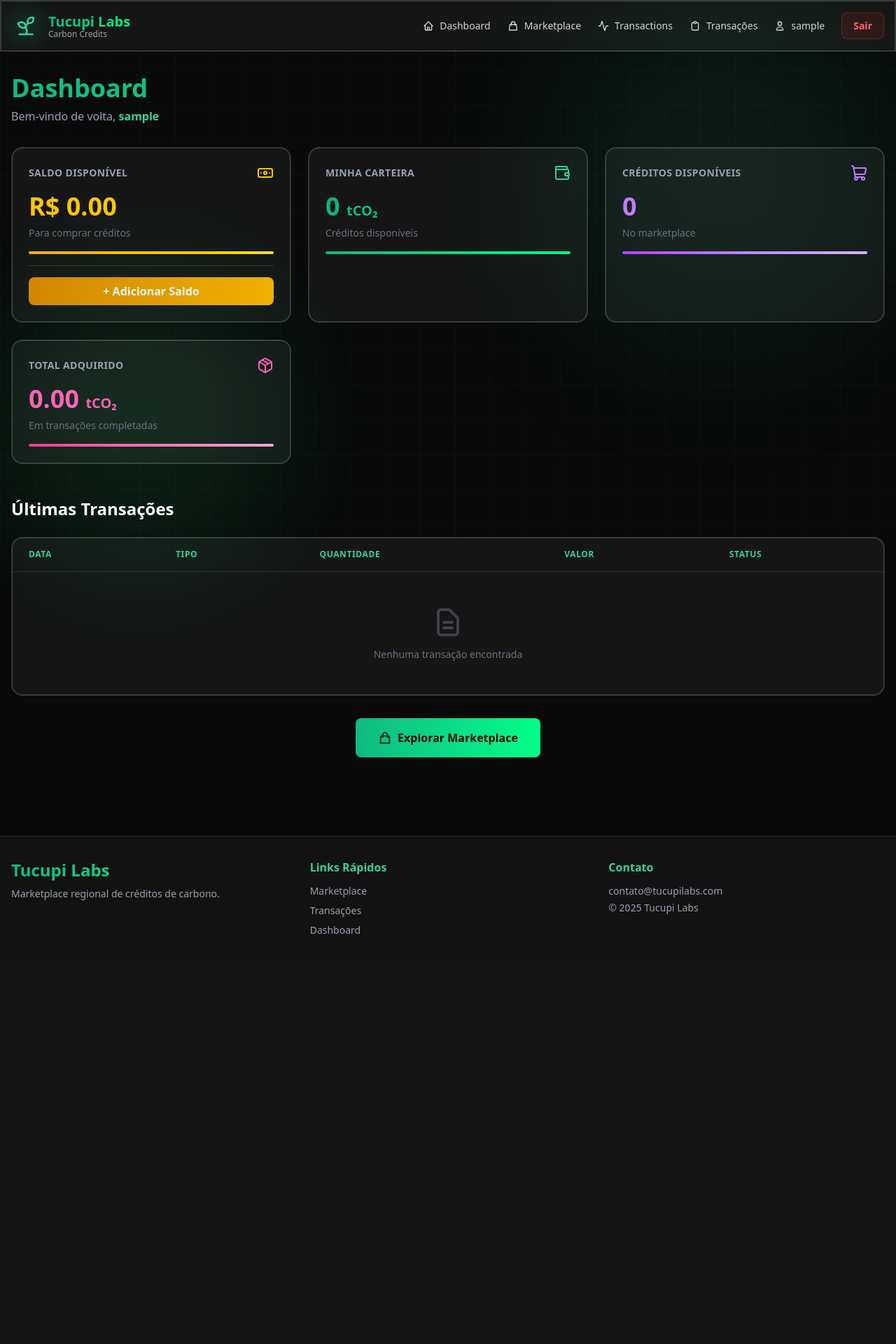
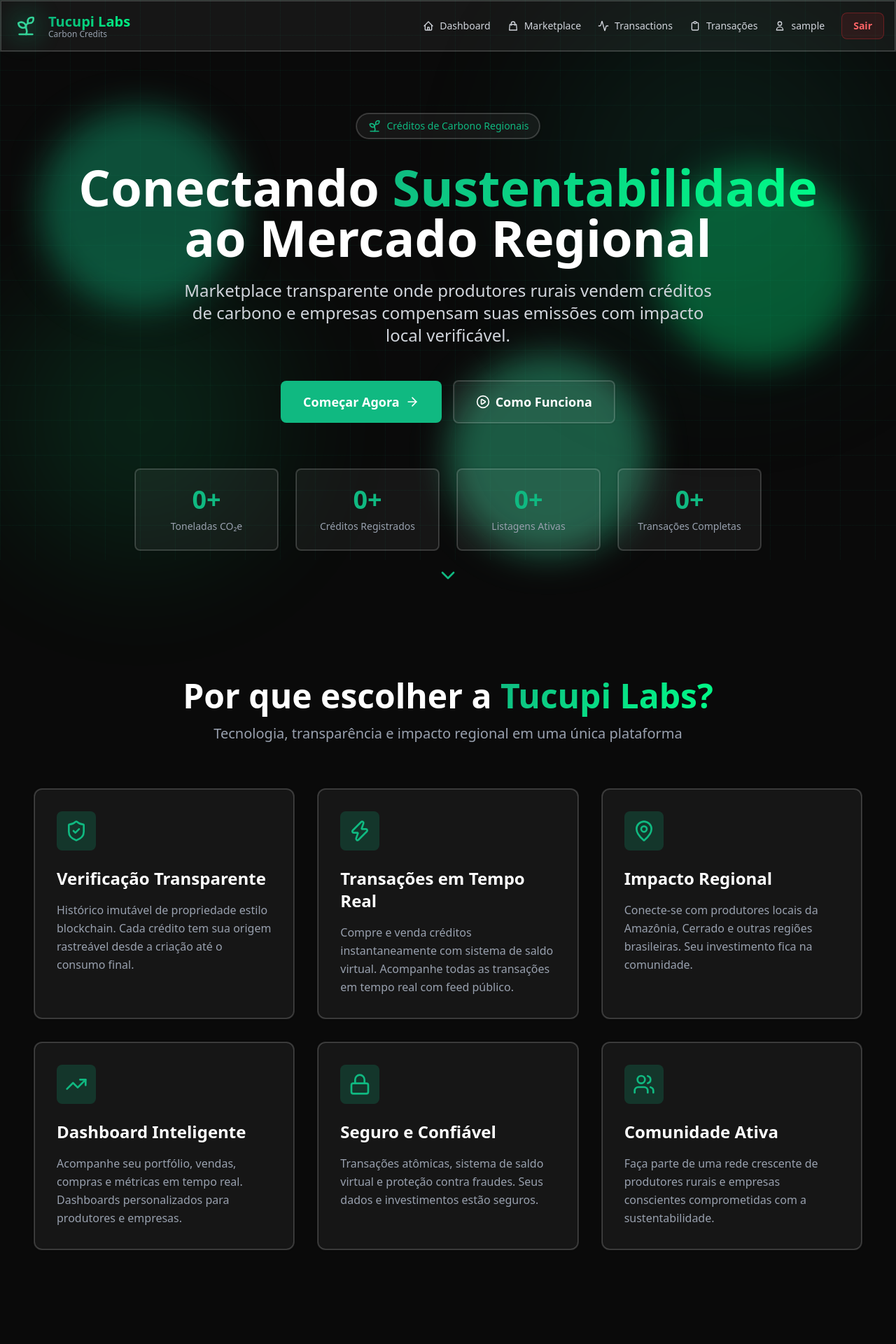
Before and after one commit to D-camara/Tucupy-Labs, a Django app: page / in a window 1280 px wide. Shown: the top 1920 px of the page at 70% size. Before the commit the page ends 1334 px from the top, so only its background shows below. Run offline with Django 5.2, Linux system fonts and the light colour scheme; the visitor is signed in with stand-in values (Sample User, id 1); data that the repository does not hold is empty; style sheets or scripts are compiled from the project's sources; some libraries are stand-ins or nearby versions.

Commit message:
Add public landing page and update navigation
Introduces a new public landing page at the root URL ('/') with real-time stats and feature highlights. Updates dashboard routing to '/dashboard/' for authenticated users, adds a landing_page view, and refactors navbar links for improved navigation and conditional display based on authentication.

```diff
--- a/dashboard/urls.py
+++ b/dashboard/urls.py
@@ -4,5 +4,6 @@
 app_name = "dashboard"
 
 urlpatterns = [
-    path("", views.index, name="index"),
+    path("dashboard/", views.index, name="index"),
+    path("", views.landing_page, name="landing"),
 ]
--- a/dashboard/views.py
+++ b/dashboard/views.py
@@ -3,6 +3,19 @@
 from credits.models import CarbonCredit, CreditListing
 from transactions.models import Transaction
 from django.db.models import Sum
+
+
+def landing_page(request):
+    """Landing page pública para visitantes não autenticados."""
+    # Estatísticas públicas
+    context = {
+        'total_credits': CarbonCredit.objects.count(),
+        'total_listings': CreditListing.objects.filter(is_active=True).count(),
+        'total_transactions': Transaction.objects.filter(status='COMPLETED').count(),
+        'total_co2': CarbonCredit.objects.aggregate(total=Sum('amount'))['total'] or 0,
+    }
+    return render(request, "landing.html", context)
+
 
 @login_required
 def index(request):
--- a/templates/components/navbar.html
+++ b/templates/components/navbar.html
@@ -2,7 +2,7 @@
   <div class="container mx-auto px-4 py-4">
     <div class="flex items-center justify-between">
       <!-- Logo -->
-      <a href="/" class="flex items-center gap-3 group">
+      <a href="{% url 'dashboard:landing' %}" class="flex items-center gap-3 group">
         <div class="relative">
           <div class="absolute inset-0 bg-tucupi-green-500 opacity-20 blur-lg group-hover:opacity-40 transition"></div>
           <div class="relative w-10 h-10 rounded-lg flex items-center justify-center">
@@ -17,14 +17,16 @@
 
       <!-- Desktop Navigation -->
       <nav class="hidden md:flex items-center gap-6">
-        <a href="/" class="text-sm font-medium text-gray-300 hover:text-tucupi-green-400 transition flex items-center gap-2 group">
+        {% if user.is_authenticated %}
+        <a href="{% url 'dashboard:index' %}" class="text-sm font-medium text-gray-300 hover:text-tucupi-green-400 transition flex items-center gap-2 group">
           <svg class="w-4 h-4 group-hover:scale-110 transition" fill="none" stroke="currentColor" viewBox="0 0 24 24">
             <path stroke-linecap="round" stroke-linejoin="round" stroke-width="2" d="M3 12l2-2m0 0l7-7 7 7M5 10v10a1 1 0 001 1h3m10-11l2 2m-2-2v10a1 1 0 01-1 1h-3m-6 0a1 1 0 001-1v-4a1 1 0 011-1h2a1 1 0 011 1v4a1 1 0 001 1m-6 0h6"/>
           </svg>
           Dashboard
         </a>
+        {% endif %}
 
-        <a href="/credits/" class="text-sm font-medium text-gray-300 hover:text-tucupi-green-400 transition flex items-center gap-2 group">
+        <a href="{% url 'credits_marketplace' %}" class="text-sm font-medium text-gray-300 hover:text-tucupi-green-400 transition flex items-center gap-2 group">
           <svg class="w-4 h-4 group-hover:scale-110 transition" fill="none" stroke="currentColor" viewBox="0 0 24 24">
             <path stroke-linecap="round" stroke-linejoin="round" stroke-width="2" d="M16 11V7a4 4 0 00-8 0v4M5 9h14l1 12H4L5 9z"/>
           </svg>
@@ -74,10 +76,12 @@
 
     <!-- Mobile Navigation -->
     <nav id="mobile-menu" class="hidden md:hidden mt-4 pb-4 space-y-2 border-t border-white/10 pt-4">
-      <a href="/" class="block px-4 py-2 text-sm font-medium text-gray-300 hover:bg-tucupi-green-500/10 hover:text-tucupi-green-400 rounded-lg transition">
+      {% if user.is_authenticated %}
+      <a href="{% url 'dashboard:index' %}" class="block px-4 py-2 text-sm font-medium text-gray-300 hover:bg-tucupi-green-500/10 hover:text-tucupi-green-400 rounded-lg transition">
         Dashboard
       </a>
-      <a href="/credits/" class="block px-4 py-2 text-sm font-medium text-gray-300 hover:bg-tucupi-green-500/10 hover:text-tucupi-green-400 rounded-lg transition">
+      {% endif %}
+      <a href="{% url 'credits_marketplace' %}" class="block px-4 py-2 text-sm font-medium text-gray-300 hover:bg-tucupi-green-500/10 hover:text-tucupi-green-400 rounded-lg transition">
         Marketplace
       </a>
       <a href="{% url 'public_transactions' %}" class="block px-4 py-2 text-sm font-medium text-gray-300 hover:bg-tucupi-green-500/10 hover:text-tucupi-green-400 rounded-lg transition">
--- /dev/null
+++ b/templates/landing.html
@@ -0,0 +1,452 @@
+{% extends "base.html" %}
+{% load static %}
+
+{% block title %}Tucupi Labs · Marketplace de Créditos de Carbono{% endblock %}
+
+{% block content %}
+<!-- Hero Section -->
+<section class="relative min-h-screen flex items-center justify-center overflow-hidden -mt-8">
+  <!-- Animated background elements -->
+  <div class="absolute inset-0">
+    <div class="absolute top-20 left-10 w-72 h-72 bg-tucupi-green-500 rounded-full mix-blend-multiply filter blur-xl opacity-20 animate-pulse"></div>
+    <div class="absolute top-40 right-10 w-72 h-72 bg-tucupi-accent rounded-full mix-blend-multiply filter blur-xl opacity-20 animate-pulse delay-1000"></div>
+    <div class="absolute bottom-20 left-1/2 w-72 h-72 bg-tucupi-green-400 rounded-full mix-blend-multiply filter blur-xl opacity-20 animate-pulse delay-2000"></div>
+  </div>
+
+  <div class="relative z-10 max-w-7xl mx-auto px-4 sm:px-6 lg:px-8 text-center">
+    <!-- Logo/Badge -->
+    <div class="flex justify-center mb-8 animate-fade-in">
+      <div class="inline-flex items-center gap-2 px-4 py-2 rounded-full glass border border-tucupi-green-500/30">
+        <i data-lucide="sprout" class="w-5 h-5 text-tucupi-green-500"></i>
+        <span class="text-sm font-medium text-tucupi-green-500">Créditos de Carbono Regionais</span>
+      </div>
+    </div>
+
+    <!-- Main Heading -->
+    <h1 class="text-5xl sm:text-6xl lg:text-7xl font-bold mb-6 animate-slide-up">
+      Conectando
+      <span class="text-gradient">Sustentabilidade</span>
+      <br />ao Mercado Regional
+    </h1>
+
+    <!-- Subheading -->
+    <p class="text-xl sm:text-2xl text-gray-300 mb-12 max-w-3xl mx-auto animate-slide-up delay-200">
+      Marketplace transparente onde produtores rurais vendem créditos de carbono
+      e empresas compensam suas emissões com impacto local verificável.
+    </p>
+
+    <!-- CTA Buttons -->
+    <div class="flex flex-col sm:flex-row gap-4 justify-center items-center mb-16 animate-slide-up delay-300">
+      <a href="{% url 'accounts:register' %}"
+         class="group px-8 py-4 bg-tucupi-green-500 text-white rounded-lg font-semibold text-lg hover-glow flex items-center gap-2 transition-all">
+        Começar Agora
+        <i data-lucide="arrow-right" class="w-5 h-5 group-hover:translate-x-1 transition-transform"></i>
+      </a>
+      <a href="#como-funciona"
+         class="px-8 py-4 glass border border-tucupi-green-500/30 text-white rounded-lg font-semibold text-lg hover:border-tucupi-green-500 transition-all flex items-center gap-2">
+        <i data-lucide="play-circle" class="w-5 h-5"></i>
+        Como Funciona
+      </a>
+    </div>
+
+    <!-- Stats -->
+    <div class="grid grid-cols-2 sm:grid-cols-4 gap-6 max-w-4xl mx-auto animate-fade-in delay-500">
+      <div class="glass rounded-lg p-6 hover-glow">
+        <div class="text-3xl sm:text-4xl font-bold text-tucupi-green-500 mb-2">
+          {{ total_co2|floatformat:0 }}+
+        </div>
+        <div class="text-sm text-gray-400">Toneladas CO₂e</div>
+      </div>
+      <div class="glass rounded-lg p-6 hover-glow">
+        <div class="text-3xl sm:text-4xl font-bold text-tucupi-green-500 mb-2">
+          {{ total_credits }}+
+        </div>
+        <div class="text-sm text-gray-400">Créditos Registrados</div>
+      </div>
+      <div class="glass rounded-lg p-6 hover-glow">
+        <div class="text-3xl sm:text-4xl font-bold text-tucupi-green-500 mb-2">
+          {{ total_listings }}+
+        </div>
+        <div class="text-sm text-gray-400">Listagens Ativas</div>
+      </div>
+      <div class="glass rounded-lg p-6 hover-glow">
+        <div class="text-3xl sm:text-4xl font-bold text-tucupi-green-500 mb-2">
+          {{ total_transactions }}+
+        </div>
+        <div class="text-sm text-gray-400">Transações Completas</div>
+      </div>
+    </div>
+  </div>
+
+  <!-- Scroll indicator -->
+  <div class="absolute bottom-8 left-1/2 transform -translate-x-1/2 animate-bounce">
+    <i data-lucide="chevron-down" class="w-8 h-8 text-tucupi-green-500"></i>
+  </div>
+</section>
+
+<!-- Features Section -->
+<section class="py-24 relative">
+  <div class="max-w-7xl mx-auto px-4 sm:px-6 lg:px-8">
+    <!-- Section Header -->
+    <div class="text-center mb-16">
+      <h2 class="text-4xl sm:text-5xl font-bold mb-4">
+        Por que escolher a <span class="text-gradient">Tucupi Labs?</span>
+      </h2>
+      <p class="text-xl text-gray-400 max-w-2xl mx-auto">
+        Tecnologia, transparência e impacto regional em uma única plataforma
+      </p>
+    </div>
+
+    <!-- Features Grid -->
+    <div class="grid md:grid-cols-3 gap-8">
+      <!-- Feature 1 -->
+      <div class="glass rounded-xl p-8 hover-glow group">
+        <div class="w-14 h-14 bg-tucupi-green-500/20 rounded-lg flex items-center justify-center mb-6 group-hover:scale-110 transition-transform">
+          <i data-lucide="shield-check" class="w-8 h-8 text-tucupi-green-500"></i>
+        </div>
+        <h3 class="text-2xl font-bold mb-4">Verificação Transparente</h3>
+        <p class="text-gray-400 leading-relaxed">
+          Histórico imutável de propriedade estilo blockchain.
+          Cada crédito tem sua origem rastreável desde a criação até o consumo final.
+        </p>
+      </div>
+
+      <!-- Feature 2 -->
+      <div class="glass rounded-xl p-8 hover-glow group">
+        <div class="w-14 h-14 bg-tucupi-green-500/20 rounded-lg flex items-center justify-center mb-6 group-hover:scale-110 transition-transform">
+          <i data-lucide="zap" class="w-8 h-8 text-tucupi-green-500"></i>
+        </div>
+        <h3 class="text-2xl font-bold mb-4">Transações em Tempo Real</h3>
+        <p class="text-gray-400 leading-relaxed">
+          Compre e venda créditos instantaneamente com sistema de saldo virtual.
+          Acompanhe todas as transações em tempo real com feed público.
+        </p>
+      </div>
+
+      <!-- Feature 3 -->
+      <div class="glass rounded-xl p-8 hover-glow group">
+        <div class="w-14 h-14 bg-tucupi-green-500/20 rounded-lg flex items-center justify-center mb-6 group-hover:scale-110 transition-transform">
+          <i data-lucide="map-pin" class="w-8 h-8 text-tucupi-green-500"></i>
+        </div>
+        <h3 class="text-2xl font-bold mb-4">Impacto Regional</h3>
+        <p class="text-gray-400 leading-relaxed">
+          Conecte-se com produtores locais da Amazônia, Cerrado e outras regiões brasileiras.
+          Seu investimento fica na comunidade.
+        </p>
+      </div>
+
+      <!-- Feature 4 -->
+      <div class="glass rounded-xl p-8 hover-glow group">
+        <div class="w-14 h-14 bg-tucupi-green-500/20 rounded-lg flex items-center justify-center mb-6 group-hover:scale-110 transition-transform">
+          <i data-lucide="trending-up" class="w-8 h-8 text-tucupi-green-500"></i>
+        </div>
+        <h3 class="text-2xl font-bold mb-4">Dashboard Inteligente</h3>
+        <p class="text-gray-400 leading-relaxed">
+          Acompanhe seu portfólio, vendas, compras e métricas em tempo real.
+          Dashboards personalizados para produtores e empresas.
+        </p>
+      </div>
+
+      <!-- Feature 5 -->
+      <div class="glass rounded-xl p-8 hover-glow group">
+        <div class="w-14 h-14 bg-tucupi-green-500/20 rounded-lg flex items-center justify-center mb-6 group-hover:scale-110 transition-transform">
+          <i data-lucide="lock" class="w-8 h-8 text-tucupi-green-500"></i>
+        </div>
+        <h3 class="text-2xl font-bold mb-4">Seguro e Confiável</h3>
+        <p class="text-gray-400 leading-relaxed">
+          Transações atômicas, sistema de saldo virtual e proteção contra fraudes.
+          Seus dados e investimentos estão seguros.
+        </p>
+      </div>
+
+      <!-- Feature 6 -->
+      <div class="glass rounded-xl p-8 hover-glow group">
+        <div class="w-14 h-14 bg-tucupi-green-500/20 rounded-lg flex items-center justify-center mb-6 group-hover:scale-110 transition-transform">
+          <i data-lucide="users" class="w-8 h-8 text-tucupi-green-500"></i>
+        </div>
+        <h3 class="text-2xl font-bold mb-4">Comunidade Ativa</h3>
+        <p class="text-gray-400 leading-relaxed">
+          Faça parte de uma rede crescente de produtores rurais e empresas conscientes
+          comprometidas com a sustentabilidade.
+        </p>
+      </div>
+    </div>
+  </div>
+</section>
+
+<!-- Como Funciona Section -->
+<section id="como-funciona" class="py-24 relative">
+  <div class="max-w-7xl mx-auto px-4 sm:px-6 lg:px-8">
+    <!-- Section Header -->
+    <div class="text-center mb-16">
+      <h2 class="text-4xl sm:text-5xl font-bold mb-4">
+        Como <span class="text-gradient">Funciona?</span>
+      </h2>
+      <p class="text-xl text-gray-400 max-w-2xl mx-auto">
+        Três passos simples para começar a compensar ou monetizar carbono
+      </p>
+    </div>
+
+    <!-- Steps -->
+    <div class="relative">
+      <!-- Connection line -->
+      <div class="hidden lg:block absolute top-1/2 left-0 right-0 h-0.5 bg-gradient-to-r from-tucupi-green-500/0 via-tucupi-green-500/50 to-tucupi-green-500/0 transform -translate-y-1/2"></div>
+
+      <div class="grid lg:grid-cols-3 gap-12 relative">
+        <!-- Step 1 - Para Produtores -->
+        <div class="relative">
+          <div class="glass rounded-xl p-8 hover-glow">
+            <div class="flex items-center justify-center w-16 h-16 bg-tucupi-green-500 text-white rounded-full text-2xl font-bold mb-6 mx-auto">
+              1
+            </div>
+            <div class="text-center">
+              <h3 class="text-2xl font-bold mb-4 flex items-center justify-center gap-2">
+                <i data-lucide="user-plus" class="w-6 h-6 text-tucupi-green-500"></i>
+                Cadastre-se
+              </h3>
+              <p class="text-gray-400 mb-6">
+                Crie sua conta como Produtor ou Empresa.
+                Adicione informações sobre sua fazenda ou empresa em minutos.
+              </p>
+              <div class="inline-flex items-center gap-2 text-sm text-tucupi-green-500">
+                <i data-lucide="check-circle" class="w-4 h-4"></i>
+                Gratuito e rápido
+              </div>
+            </div>
+          </div>
+        </div>
+
+        <!-- Step 2 - Marketplace -->
+        <div class="relative">
+          <div class="glass rounded-xl p-8 hover-glow">
+            <div class="flex items-center justify-center w-16 h-16 bg-tucupi-green-500 text-white rounded-full text-2xl font-bold mb-6 mx-auto">
+              2
+            </div>
+            <div class="text-center">
+              <h3 class="text-2xl font-bold mb-4 flex items-center justify-center gap-2">
+                <i data-lucide="store" class="w-6 h-6 text-tucupi-green-500"></i>
+                Liste ou Compre
+              </h3>
+              <p class="text-gray-400 mb-6">
+                Produtores listam créditos no marketplace.
+                Empresas navegam, comparam preços e adicionam saldo virtual.
+              </p>
+              <div class="inline-flex items-center gap-2 text-sm text-tucupi-green-500">
+                <i data-lucide="trending-up" class="w-4 h-4"></i>
+                Preços competitivos
+              </div>
+            </div>
+          </div>
+        </div>
+
+        <!-- Step 3 - Transação -->
+        <div class="relative">
+          <div class="glass rounded-xl p-8 hover-glow">
+            <div class="flex items-center justify-center w-16 h-16 bg-tucupi-green-500 text-white rounded-full text-2xl font-bold mb-6 mx-auto">
+              3
+            </div>
+            <div class="text-center">
+              <h3 class="text-2xl font-bold mb-4 flex items-center justify-center gap-2">
+                <i data-lucide="arrow-right-left" class="w-6 h-6 text-tucupi-green-500"></i>
+                Transacione
+              </h3>
+              <p class="text-gray-400 mb-6">
+                Compra instantânea com transferência automática de propriedade.
+                Histórico completo e transparente de todas as transações.
+              </p>
+              <div class="inline-flex items-center gap-2 text-sm text-tucupi-green-500">
+                <i data-lucide="shield" class="w-4 h-4"></i>
+                100% seguro
+              </div>
+            </div>
+          </div>
+        </div>
+      </div>
+    </div>
+
+    <!-- User Type Cards -->
+    <div class="grid md:grid-cols-2 gap-8 mt-16">
+      <!-- Para Produtores -->
+      <div class="glass rounded-xl p-8 border-2 border-tucupi-green-500/30 hover:border-tucupi-green-500 transition-all">
+        <div class="flex items-center gap-3 mb-6">
+          <i data-lucide="sprout" class="w-8 h-8 text-tucupi-green-500"></i>
+          <h3 class="text-2xl font-bold">Para Produtores</h3>
+        </div>
+        <ul class="space-y-3">
+          <li class="flex items-start gap-3">
+            <i data-lucide="check" class="w-5 h-5 text-tucupi-green-500 mt-0.5 flex-shrink-0"></i>
+            <span class="text-gray-300">Registre créditos de suas práticas sustentáveis</span>
+          </li>
+          <li class="flex items-start gap-3">
+            <i data-lucide="check" class="w-5 h-5 text-tucupi-green-500 mt-0.5 flex-shrink-0"></i>
+            <span class="text-gray-300">Defina seu próprio preço por tonelada de CO₂e</span>
+          </li>
+          <li class="flex items-start gap-3">
+            <i data-lucide="check" class="w-5 h-5 text-tucupi-green-500 mt-0.5 flex-shrink-0"></i>
+            <span class="text-gray-300">Receba pagamento instantâneo após venda</span>
+          </li>
+          <li class="flex items-start gap-3">
+            <i data-lucide="check" class="w-5 h-5 text-tucupi-green-500 mt-0.5 flex-shrink-0"></i>
+            <span class="text-gray-300">Acompanhe histórico completo de vendas</span>
+          </li>
+        </ul>
+        <a href="{% url 'accounts:register' %}" class="mt-6 inline-flex items-center gap-2 text-tucupi-green-500 hover:text-tucupi-green-400 font-semibold transition-colors">
+          Começar como Produtor
+          <i data-lucide="arrow-right" class="w-4 h-4"></i>
+        </a>
+      </div>
+
+      <!-- Para Empresas -->
+      <div class="glass rounded-xl p-8 border-2 border-tucupi-accent/30 hover:border-tucupi-accent transition-all">
+        <div class="flex items-center gap-3 mb-6">
+          <i data-lucide="building-2" class="w-8 h-8 text-tucupi-accent"></i>
+          <h3 class="text-2xl font-bold">Para Empresas</h3>
+        </div>
+        <ul class="space-y-3">
+          <li class="flex items-start gap-3">
+            <i data-lucide="check" class="w-5 h-5 text-tucupi-accent mt-0.5 flex-shrink-0"></i>
+            <span class="text-gray-300">Compense emissões com créditos verificados</span>
+          </li>
+          <li class="flex items-start gap-3">
+            <i data-lucide="check" class="w-5 h-5 text-tucupi-accent mt-0.5 flex-shrink-0"></i>
+            <span class="text-gray-300">Escolha produtores regionais para impacto local</span>
+          </li>
+          <li class="flex items-start gap-3">
+            <i data-lucide="check" class="w-5 h-5 text-tucupi-accent mt-0.5 flex-shrink-0"></i>
+            <span class="text-gray-300">Sistema de saldo virtual simples e seguro</span>
+          </li>
+          <li class="flex items-start gap-3">
+            <i data-lucide="check" class="w-5 h-5 text-tucupi-accent mt-0.5 flex-shrink-0"></i>
+            <span class="text-gray-300">Relatórios e certificados para ESG</span>
+          </li>
+        </ul>
+        <a href="{% url 'accounts:register' %}" class="mt-6 inline-flex items-center gap-2 text-tucupi-accent hover:text-tucupi-accent/80 font-semibold transition-colors">
+          Começar como Empresa
+          <i data-lucide="arrow-right" class="w-4 h-4"></i>
+        </a>
+      </div>
+    </div>
+  </div>
+</section>
+
+<!-- CTA Final Section -->
+<section class="py-24 relative overflow-hidden">
+  <div class="absolute inset-0 bg-gradient-to-br from-tucupi-green-500/10 to-tucupi-accent/10"></div>
+
+  <div class="relative max-w-4xl mx-auto px-4 sm:px-6 lg:px-8 text-center">
+    <h2 class="text-4xl sm:text-5xl font-bold mb-6">
+      Pronto para fazer a <span class="text-gradient">diferença?</span>
+    </h2>
+    <p class="text-xl text-gray-300 mb-12 max-w-2xl mx-auto">
+      Junte-se a produtores e empresas que já estão transformando
+      sustentabilidade em oportunidade real.
+    </p>
+
+    <div class="flex flex-col sm:flex-row gap-4 justify-center items-center">
+      <a href="{% url 'accounts:register' %}"
+         class="group px-8 py-4 bg-tucupi-green-500 text-white rounded-lg font-semibold text-lg hover-glow flex items-center gap-2 transition-all">
+        Criar Conta Gratuita
+        <i data-lucide="arrow-right" class="w-5 h-5 group-hover:translate-x-1 transition-transform"></i>
+      </a>
+      <a href="{% url 'credits_marketplace' %}"
+         class="px-8 py-4 glass border border-tucupi-green-500/30 text-white rounded-lg font-semibold text-lg hover:border-tucupi-green-500 transition-all flex items-center gap-2">
+        <i data-lucide="store" class="w-5 h-5"></i>
+        Ver Marketplace
+      </a>
+    </div>
+
+    <!-- Trust badges -->
+    <div class="mt-12 flex flex-wrap justify-center items-center gap-8 opacity-60">
+      <div class="flex items-center gap-2">
+        <i data-lucide="shield-check" class="w-5 h-5 text-tucupi-green-500"></i>
+        <span class="text-sm">Verificado</span>
+      </div>
+      <div class="flex items-center gap-2">
+        <i data-lucide="lock" class="w-5 h-5 text-tucupi-green-500"></i>
+        <span class="text-sm">Seguro</span>
+      </div>
+      <div class="flex items-center gap-2">
+        <i data-lucide="zap" class="w-5 h-5 text-tucupi-green-500"></i>
+        <span class="text-sm">Instantâneo</span>
+      </div>
+      <div class="flex items-center gap-2">
+        <i data-lucide="globe" class="w-5 h-5 text-tucupi-green-500"></i>
+        <span class="text-sm">Regional</span>
+      </div>
+    </div>
+  </div>
+</section>
+
+<style>
+  @keyframes fade-in {
+    from { opacity: 0; }
+    to { opacity: 1; }
+  }
+
+  @keyframes slide-up {
+    from {
+      opacity: 0;
+      transform: translateY(30px);
+    }
+    to {
+      opacity: 1;
+      transform: translateY(0);
+    }
+  }
+
+  .animate-fade-in {
+    animation: fade-in 1s ease-out;
+  }
+
+  .animate-slide-up {
+    animation: slide-up 0.8s ease-out;
+  }
+
+  .delay-200 {
+    animation-delay: 0.2s;
+    opacity: 0;
+    animation-fill-mode: forwards;
+  }
+
+  .delay-300 {
+    animation-delay: 0.3s;
+    opacity: 0;
+    animation-fill-mode: forwards;
+  }
+
+  .delay-500 {
+    animation-delay: 0.5s;
+    opacity: 0;
+    animation-fill-mode: forwards;
+  }
+
+  .delay-1000 {
+    animation-delay: 1s;
+  }
+
+  .delay-2000 {
+    animation-delay: 2s;
+  }
+</style>
+
+<script>
+  // Inicializar ícones Lucide
+  if (typeof lucide !== 'undefined') {
+    lucide.createIcons();
+  }
+
+  // Smooth scroll para âncoras
+  document.querySelectorAll('a[href^="#"]').forEach(anchor => {
+    anchor.addEventListener('click', function (e) {
+      e.preventDefault();
+      const target = document.querySelector(this.getAttribute('href'));
+      if (target) {
+        target.scrollIntoView({
+          behavior: 'smooth',
+          block: 'start'
+        });
+      }
+    });
+  });
+</script>
+{% endblock %}
```
Also changed, not shown: CHANGELOG.md.
